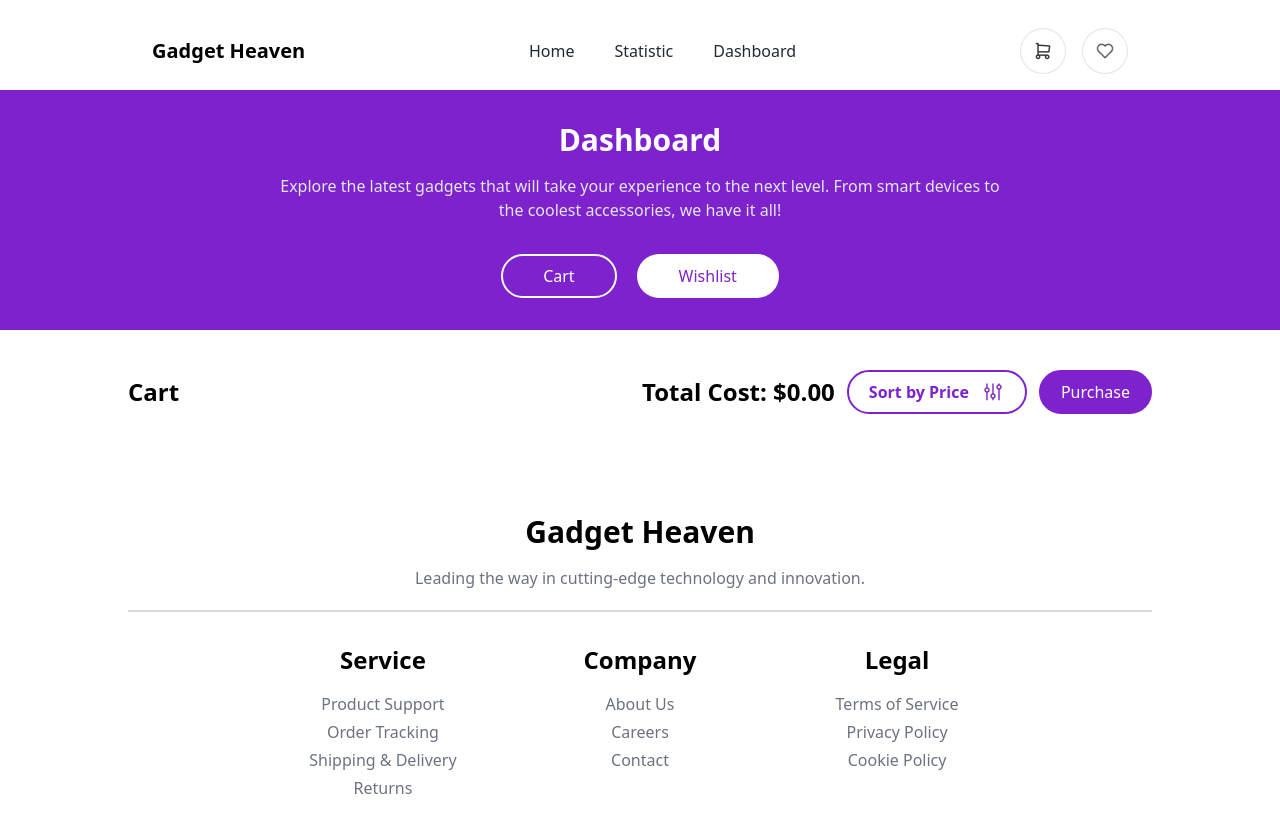
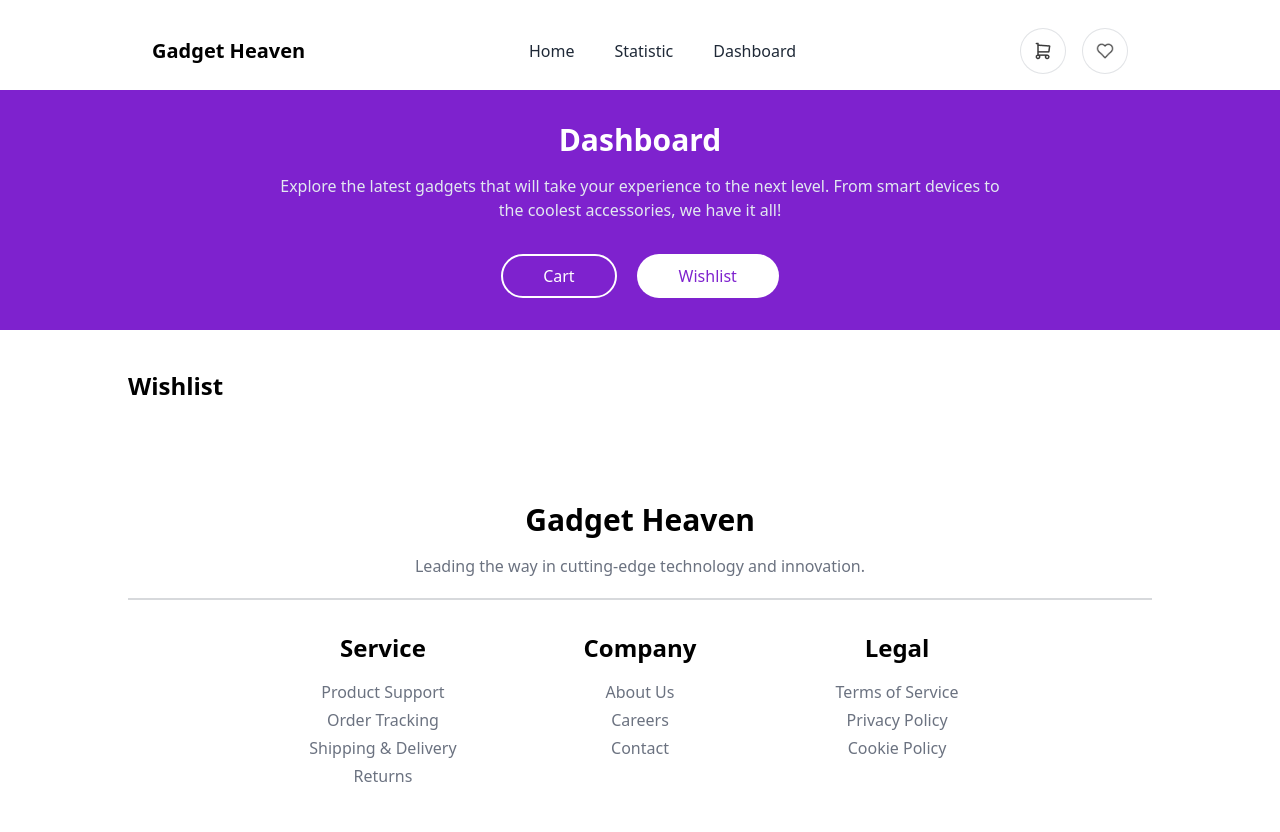
Before and after one commit to programming-hero-web-course-4/b10a8-gadget-heaven-TahsinAlahi, a React (Vite) app: page /dashboard in a window 1280 px wide. Both pictures are taken after a click on the button "Wishlist". Shown: the top 832 px of the page. Built offline with nearby package versions, Linux system fonts and the light colour scheme.

Commit message:
finished dashboard

```diff
--- a/src/component/CartDash.jsx
+++ b/src/component/CartDash.jsx
@@ -13,8 +13,8 @@ function CartDash() {
   }
 
   return (
-    <div className="lg:max-w-screen-lg lg:mx-auto">
-      <div className="flex items-center justify-between mt-10">
+    <div className="lg:max-w-screen-lg lg:mx-auto mt-10">
+      <div className="flex items-center justify-between">
         <h1 className="text-2xl font-bold">Cart</h1>
         <div className="flex items-center gap-3">
           <h1 className="text-2xl font-bold">Total Cost: ${total}</h1>
@@ -34,7 +34,7 @@ function CartDash() {
       <div className="flex flex-col w-full gap-3 mt-5">
         {compCart.map((product) => (
           <DashBoardCard
-            type={"cart"}
+            type="cart"
             key={product.product_id}
             product={product}
           />
--- /dev/null
+++ b/src/component/WishlistDash.jsx
@@ -0,0 +1,22 @@
+import { useGadgetContext } from "../contexts/GadgetContext";
+import DashBoardCard from "./DashBoardCard";
+
+function WishlistDash() {
+  const { wishlist } = useGadgetContext();
+  return (
+    <div className="lg:max-w-screen-lg lg:mx-auto mt-10">
+      <h1 className="text-2xl font-bold">Wishlist</h1>
+      <div className="flex flex-col w-full gap-3 mt-5">
+        {wishlist.map((product) => (
+          <DashBoardCard
+            type="wishlist"
+            key={product.product_id}
+            product={product}
+          />
+        ))}
+      </div>
+    </div>
+  );
+}
+
+export default WishlistDash;
--- a/src/pages/DashBoardPage.jsx
+++ b/src/pages/DashBoardPage.jsx
@@ -1,5 +1,6 @@
 import CartDash from "../component/CartDash";
 import DashBoardHeader from "../component/DashBoardHeader";
+import WishlistDash from "../component/WishlistDash";
 import { useState } from "react";
 
 function DashBoardPage() {
@@ -10,7 +11,7 @@ function DashBoardPage() {
         isCartActive={isCartActive}
         setIsCartActive={setIsCartActive}
       />
-      {<CartDash />}
+      {isCartActive ? <CartDash /> : <WishlistDash />}
     </>
   );
 }
```
